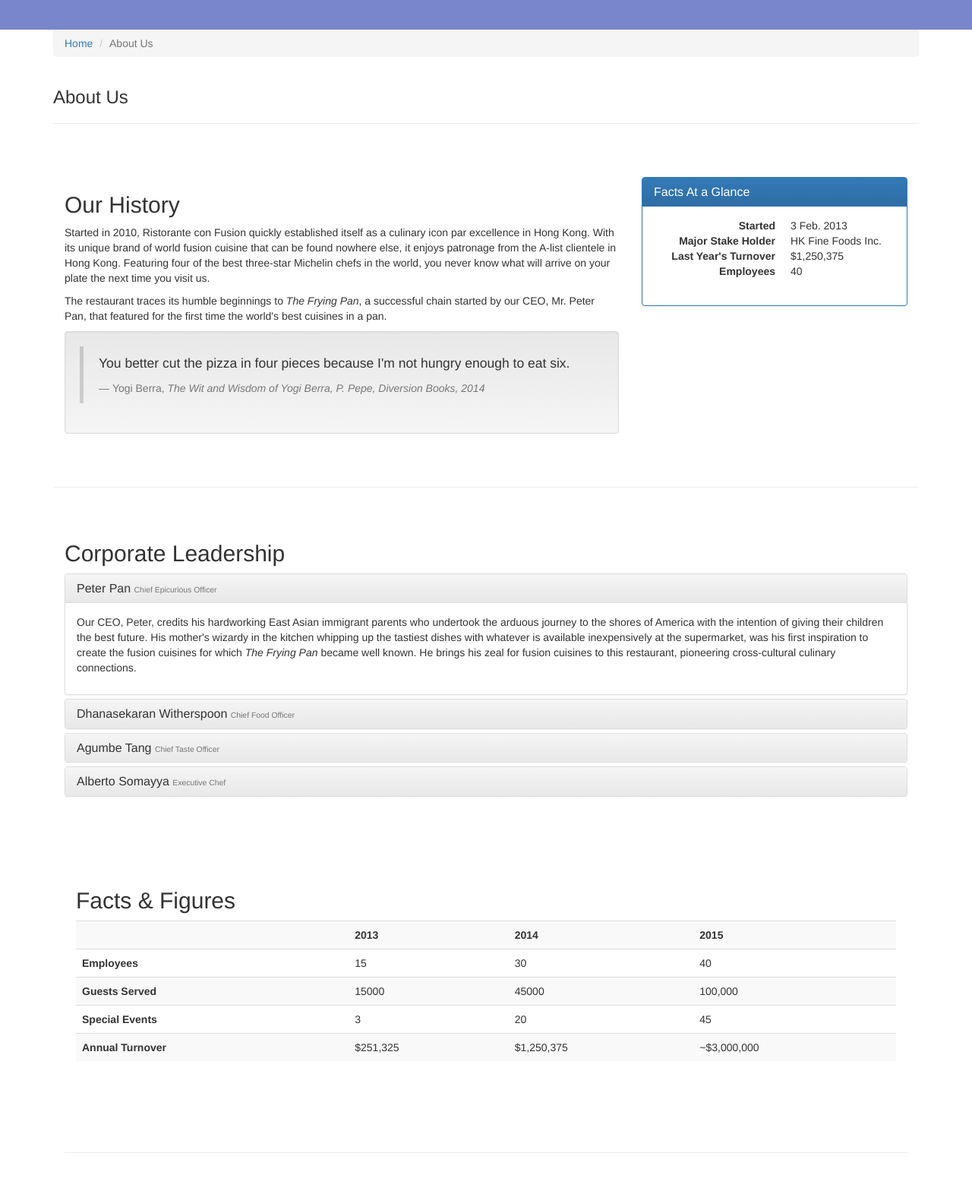
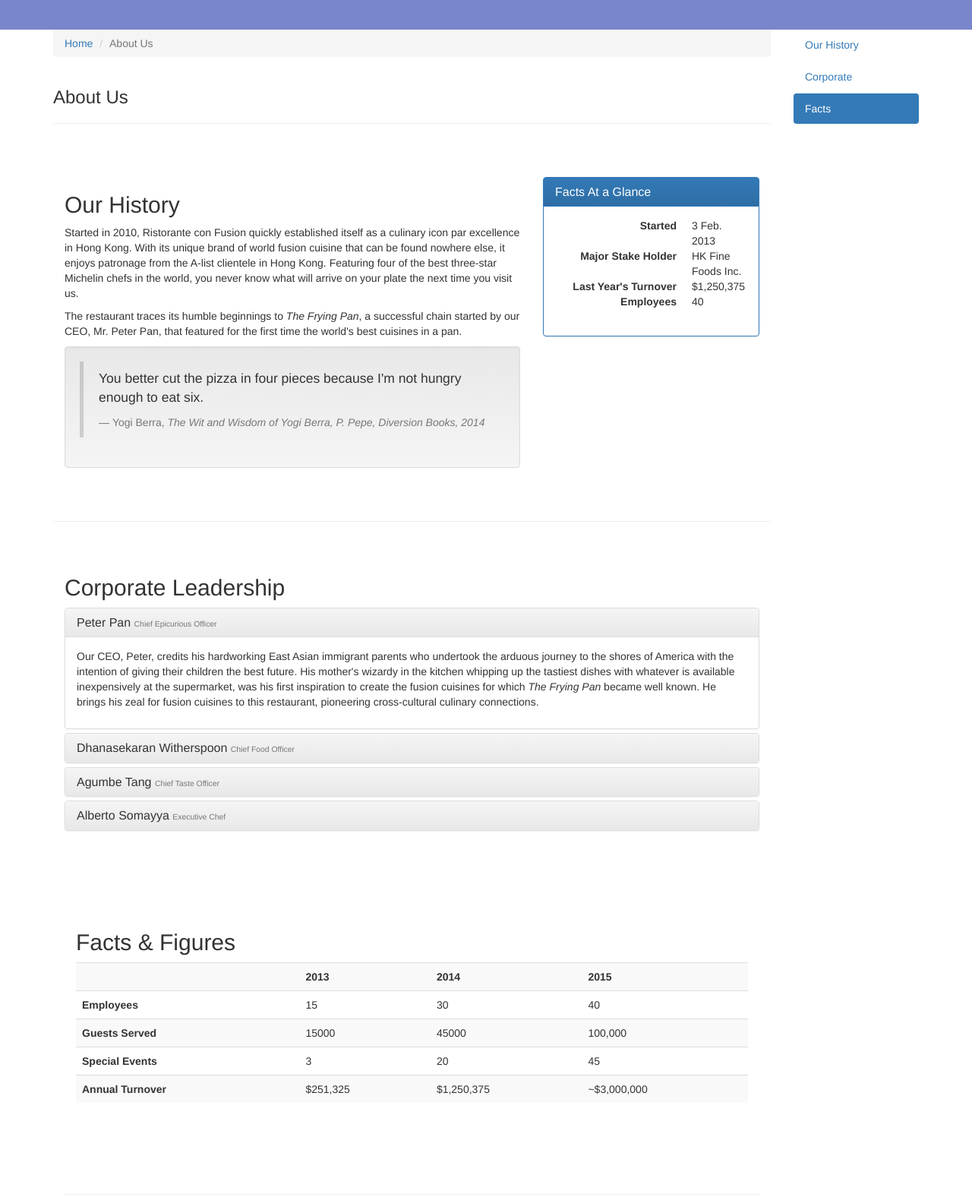
Before and after one commit to MarcellaUva/ConFusion, a plain HTML site: page aboutus.html in a window 1280 px wide. Shown: the part 420-1996 px from the top of the page at 76% size. Drawn offline with nearby package versions, Linux system fonts and the light colour scheme.

Commit message:
Update aboutus.html
couldn't do it via desktop app. Last changes for sunday with 3.2 completed

```diff
--- a/aboutus.html
+++ b/aboutus.html
@@ -24,7 +24,7 @@
     <![endif]-->
 </head>
 
-<body>
+<body data-spy="scroll" data-target="#myScrollspy" data-offset="200">
   <nav class="navbar navbar-inverse navbar-fixed-top" role="navigation">
       <div class="container">
           <div class="navbar-header">
@@ -86,6 +86,8 @@
 
     <div class="container">
       <div class="row">
+       <div class="col-xs-12 col-sm-10">
+						<div class="row">
 							<div class="col-xs-12">
 								<ul class="breadcrumb">
 								  <li><a href="index.html">Home</a></li>
@@ -100,7 +102,7 @@
 
 
 
-        <div class="row row-content">
+			<div id="history" class="row row-content">
 						<div class="col-xs-12 col-sm-6 col-lg-8">
 									<h2>Our History</h2>
 									<p>Started in 2010, Ristorante con Fusion quickly established itself as a culinary icon par excellence in Hong Kong. With its unique brand of world fusion cuisine that can be found nowhere else, it enjoys patronage from the A-list clientele in Hong Kong.  Featuring four of the best three-star Michelin chefs in the world, you never know what will arrive on your plate the next time you visit us.</p>
@@ -117,6 +119,7 @@
 									</div>
 
 						</div>
+
 
 						<div class="col-xs-12 col-sm-6 col-lg-4">
 							<div class="panel panel-primary">
@@ -141,9 +144,9 @@
 
 
 
+<div id="corporate" class="row row-content">
+            <div class="col-xs-12">
 
-            <div class="col-xs-12">
-              <div class="row row-content">
 															<h2>Corporate Leadership</h2>
 
 															<div class="panel-group" id="accordion" role="tablist" aria-multiselectable="true">
@@ -177,6 +180,7 @@
 																				</div>
 																				</div>
 																		  </div>
+
 																<div class="panel panel-default">
 																	<div class="panel-heading" role="tab" id="headingAgumbe">
 																		<h3 class="panel-title">
@@ -211,6 +215,7 @@
 																					   <p style="padding:20px;"></p>
 																				   </div>
 																			  </div>
+																			</div>
 
 
 
@@ -218,12 +223,17 @@
 
 
 
-            </div>
+
 														 <div>
 															<p style="padding:20px;"></p>
 														</div>
+											</div>
 
-            <div class="row row-content">
+
+
+
+
+			<div id="facts" class="row row-content">
             <div class="col-xs-12">
                 <h2>Facts &amp; Figures</h2>
                 <div class="table-responsive">
@@ -265,11 +275,26 @@
              <div class="col-xs-12 col-sm-3">
                 <p style="padding:20px;"></p>
             </div>
+
+
+       </div>
+
+       </div>
+
     </div>
   </div>
 
+    <nav class="hidden-xs col-sm-2" id="myScrollspy">
+          <ul class="nav nav-pills nav-stacked" data-spy="affix" data-offset-top="400">
+              <li><a href="#history">Our History</a></li>
+              <li><a href="#corporate">Corporate</a></li>
+              <li><a href="#facts">Facts</a></li>
+          </ul>
+      </nav>
+</div>
 
-    </div>
+
+
 
     <footer class="row-footer">
         <div class="container">
```
Lines whose indentation alone changed are shown as unchanged.
